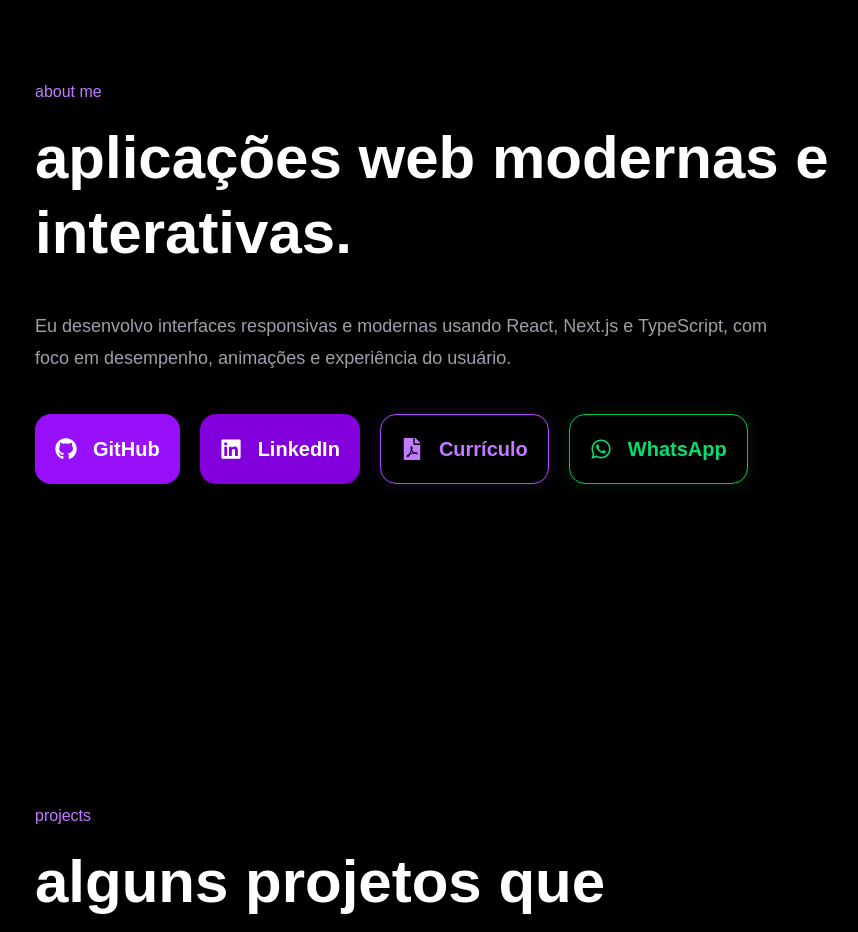
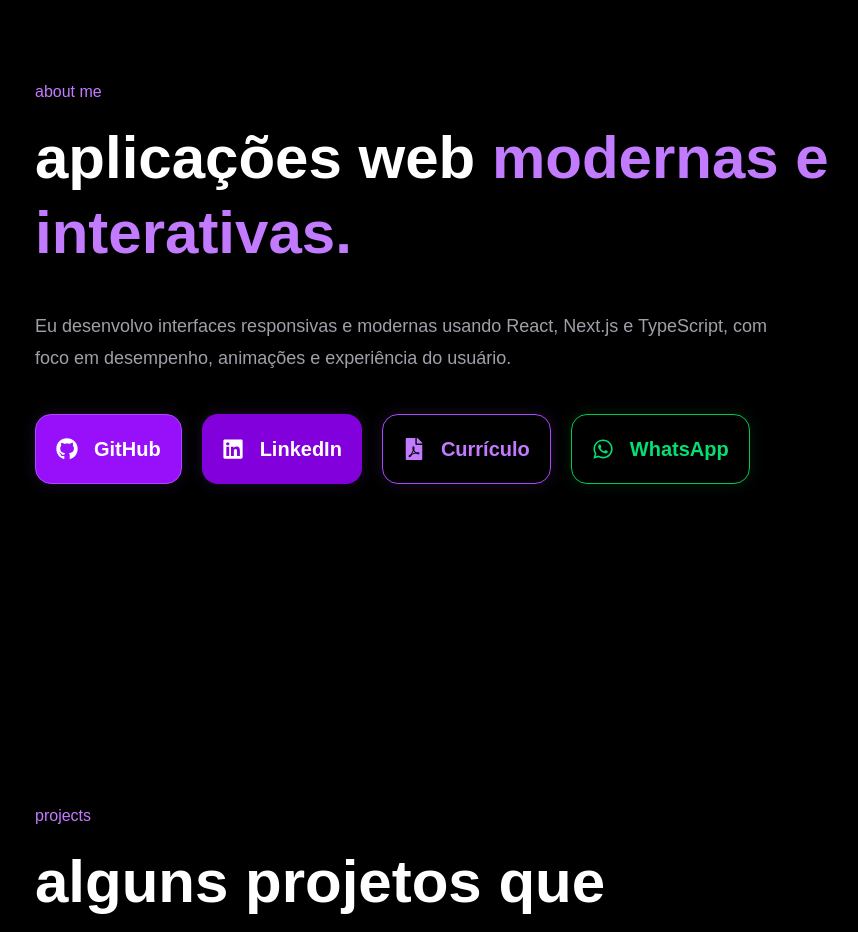
Before and after one commit to Bihh-Oliveira/Portfolio---Bihh-Dev, a Next.js app in the folder portfolio/: page / in a window 1280 px wide. Shown: the part 880-1812 px from the top of the page, without its empty margins (29-887 px from the left). Built offline with nearby package versions, Linux system fonts and the light colour scheme.

Commit message:
style: Styling the titles of all sections

```diff
--- a/portfolio/components/sections/about.tsx
+++ b/portfolio/components/sections/about.tsx
@@ -26,10 +26,12 @@ import {
                 text-4xl md:text-6xl
                 font-bold
                 leading-tight
-                max-w-4xl"
-            >
-                aplicações web modernas
-                e interativas.
+                max-w-4xl">
+
+                aplicações web {" "}
+                <span className="text-purple-400">
+                modernas e interativas.
+                </span>
             </h2>
 
             <p
@@ -67,10 +69,13 @@ import {
                 rounded-2xl
 
                 bg-purple-600
-                hover:bg-purple-500
+                border border-purple-500
+                shadow-[0_0_15px_rgba(168,85,247,0.15)]
 
-                transition
-                "
+                hover:border-purple-400
+                hover:shadow-[0_0_25px_rgba(168,85,247,0.45)]
+
+                transition-all duration-300"
             >
                 <FaGithub
                 size={22}
@@ -94,10 +99,13 @@ import {
                 rounded-2xl
 
                 bg-purple-700
-                hover:bg-purple-500
+                border-purple-500
+                shadow-[0_0_15px_rgba(168,85,247,0.15)]
 
-                transition-all duration-300
-                "
+                hover:border-purple-400
+                hover:shadow-[0_0_25px_rgba(168,85,247,0.45)]
+
+                transition-all duration-300"
             >
                 <FaLinkedin
                 size={22}
--- a/portfolio/components/sections/projects.tsx
+++ b/portfolio/components/sections/projects.tsx
@@ -9,7 +9,10 @@ export default function Projects() {
             <p className="text-purple-400 mb-4">projects</p>
 
             <h2 className="text-4xl md:text-6xl font-bold leading-tight max-w-4xl">
-                alguns projetos que desenvolvi.
+                alguns projetos que {""}
+                <span className="text-purple-400">
+                desenvolvi.
+                </span>
             </h2>
 
             <p className="text-zinc-400 text-lg leading-8 mt-10 max-w-3xl">
```
